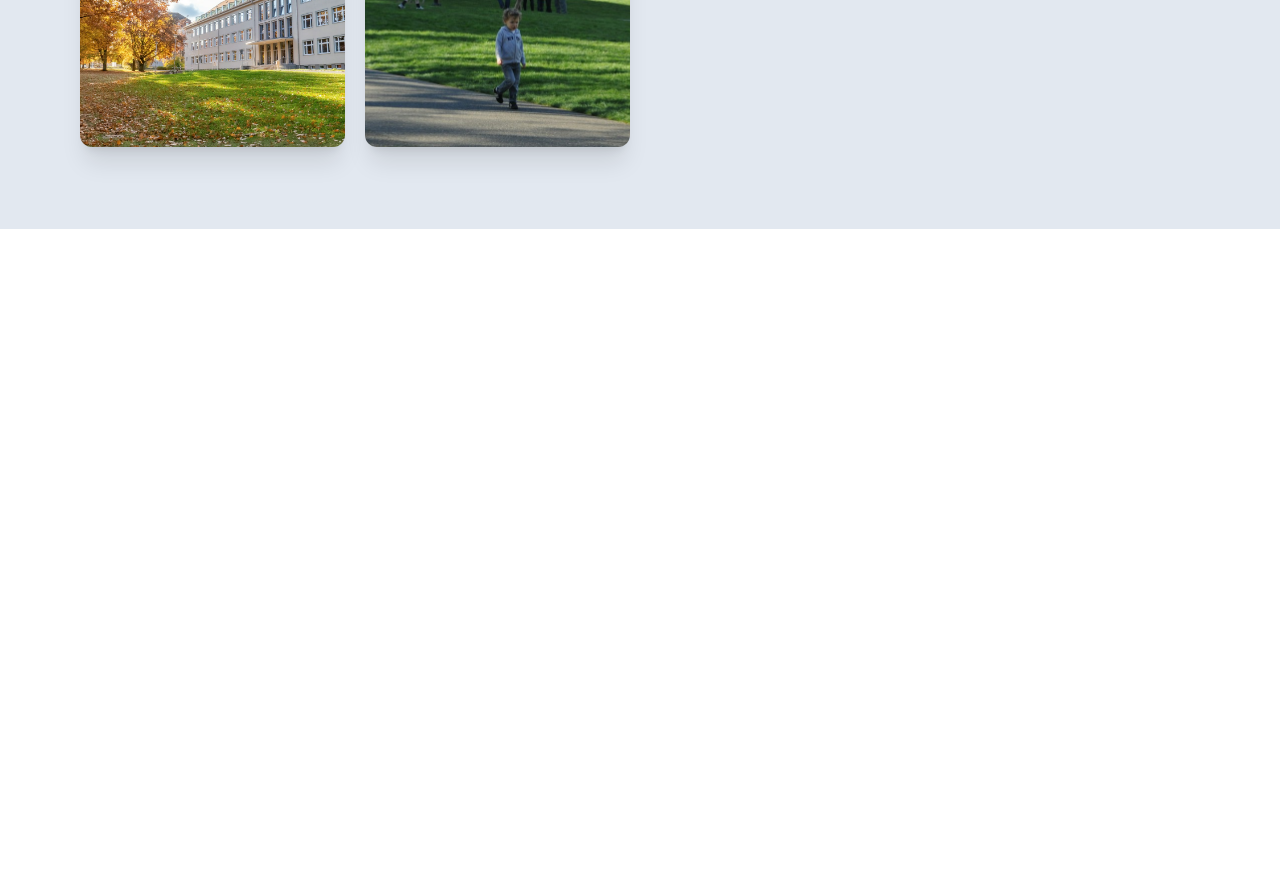
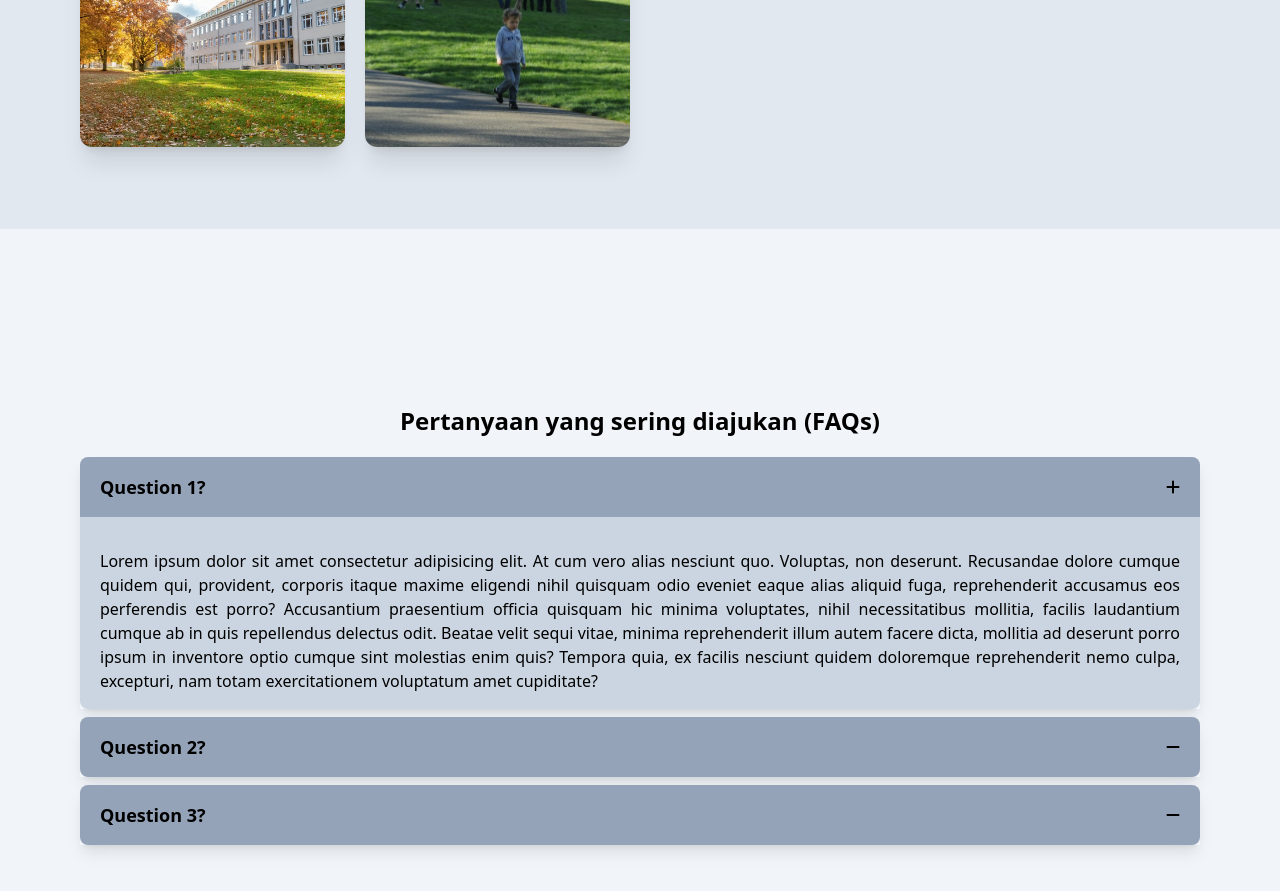
Before and after one commit to arifrizqy/ult-utm, a plain HTML site: page index.html in a window 1280 px wide. Shown: the part 1371-2262 px from the top of the page. Before the commit the page ends 1600 px from the top, so only its background shows below. Drawn offline with nearby package versions, Linux system fonts and the light colour scheme.

Commit message:
menambah faq section

```diff
--- a/index.html
+++ b/index.html
@@ -7,7 +7,7 @@
     <script src="https://cdn.tailwindcss.com"></script>
     <script src="https://kit.fontawesome.com/8eec8f5ed5.js" crossorigin="anonymous"></script>
 </head>
-<body>
+<body class="max-w-full overflow-x-hidden">
     <header class="py-3 px-6 w-screen bg-slate-100/80 rounded-b-2xl backdrop-blur-sm absolute z-10 lg:px-20">
         <nav class="flex items-center">
             <a href="#"><img src="./assets/img/ULT_LOGO-removebg-preview.png" class="h-14" alt="Logo Unit Layanan Terpadu UTM"></a>
@@ -39,7 +39,7 @@
         </div>
     </section>
     <section class="h-screen w-screen py-6 px-6 lg:px-20 bg-slate-200 flex flex-col lg:flex-row items-center gap-5" id="tentang-ult-section">
-        <div class="w-full lg:w-1/2 h-[636px] flex gap-5" id="galery">
+        <div class="w-full lg:w-1/2 h-[636px] flex gap-5 order-last lg:order-first" id="galery">
             <div class="w-1/2 flex flex-col gap-5">
                 <div class="h-1/2 w-full bg-cover bg-center bg-no-repeat rounded-xl shadow-xl" style="background-image: url(assets/img/hero-image-1.jpg)"></div>
                 <div class="h-1/2 w-full bg-cover bg-center bg-no-repeat rounded-xl shadow-xl" style="background-image: url(assets/img/hero-image-1.jpg)"></div>
@@ -52,5 +52,33 @@
             <p class="text-justify mt-4 lg:hidden">Unit Layanan Terpadu (ULT) Universitas Trunojoyo Madura memberikan manfaat yang signifikan dalam mempermudah kepengurusan layanan mahasiswa dan masyarakat dengan mengintegrasikan layanan publik di Kantor Manajemen Universitas Trunojoyo Madura. Melalui ULT, proses pemantauan dokumen yang diajukan pemohon menjadi lebih efisien, sementara perolehan informasi publik dan proses layanan kepada mahasiswa/masyarakat menjadi lebih cepat dan... <small class="text-sky-500">Read more</small></p>
         </div>
     </section>
+    <section class="h-screen w-screen py-6 px-6 lg:px-20 bg-slate-100 flex flex-col justify-center items-center gap-5" id="FAQs">
+        <h2 class="text-2xl text-center font-bold">Pertanyaan yang sering diajukan (FAQs)</h2>
+        <div class="accordion-content w-full">
+            <div class="accordion mb-2 shadow-lg">
+                <div class="accordion-header bg-slate-400 px-5 py-4 flex justify-between items-center rounded-t-lg">
+                    <h3 class="accordion-title text-lg font-semibold">Question 1?</h3>
+                    <i class="fa-solid fa-plus"></i>
+                </div>
+                <div class="accordion-item bg-slate-300 px-5 py-4 flex justify-between items-center rounded-b-lg">
+                    <p class="accordion-answer text-justify hidden mt-4 lg:block">Lorem ipsum dolor sit amet consectetur adipisicing elit. At cum vero alias nesciunt quo. Voluptas, non deserunt. Recusandae dolore cumque quidem qui, provident, corporis itaque maxime eligendi nihil quisquam odio eveniet eaque alias aliquid fuga, reprehenderit accusamus eos perferendis est porro? Accusantium praesentium officia quisquam hic minima voluptates, nihil necessitatibus mollitia, facilis laudantium cumque ab in quis repellendus delectus odit. Beatae velit sequi vitae, minima reprehenderit illum autem facere dicta, mollitia ad deserunt porro ipsum in inventore optio cumque sint molestias enim quis? Tempora quia, ex facilis nesciunt quidem doloremque reprehenderit nemo culpa, excepturi, nam totam exercitationem voluptatum amet cupiditate?</p>
+                    <p class="text-justify mt-4 lg:hidden">Unit Layanan Terpadu (ULT) Universitas Trunojoyo Madura memberikan manfaat yang signifikan dalam mempermudah kepengurusan layanan mahasiswa dan masyarakat dengan mengintegrasikan layanan publik di Kantor Manajemen Universitas Trunojoyo Madura. Melalui ULT, proses pemantauan dokumen yang diajukan pemohon menjadi lebih efisien, sementara perolehan informasi publik dan proses layanan kepada mahasiswa/masyarakat menjadi lebih cepat dan... <small class="text-sky-500">Read more</small></p>
+                </div>
+
+            </div>
+            <div class="accordion shadow-lg mb-2">
+                <div class="accordion-header bg-slate-400 px-5 py-4 flex justify-between items-center rounded-lg">
+                    <h3 class="accordion-title text-lg font-semibold">Question 2?</h3>
+                    <i class="fa-solid fa-minus"></i>
+                </div>
+            </div>
+            <div class="accordion shadow-lg mb-2">
+                <div class="accordion-header bg-slate-400 px-5 py-4 flex justify-between items-center rounded-lg">
+                    <h3 class="accordion-title text-lg font-semibold">Question 3?</h3>
+                    <i class="fa-solid fa-minus"></i>
+                </div>
+            </div>
+        </div>
+    </section>
 </body>
 </html>
```
